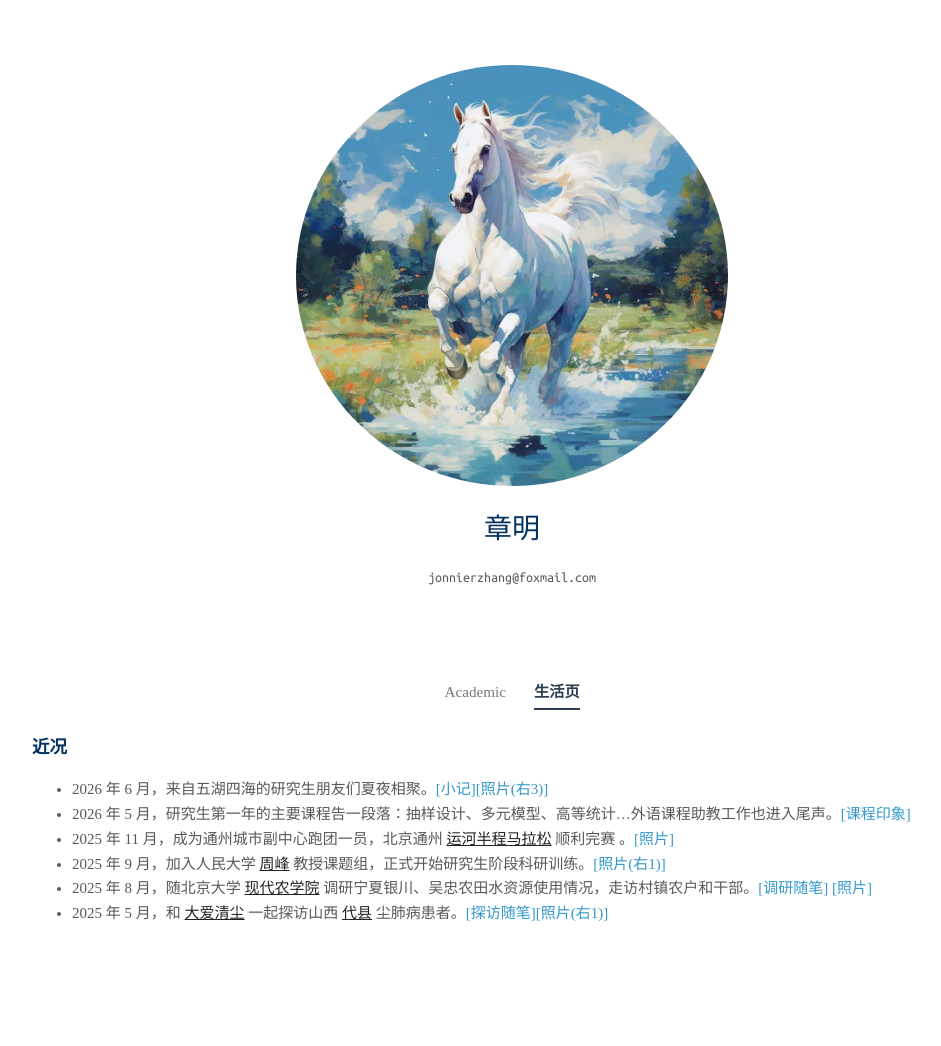
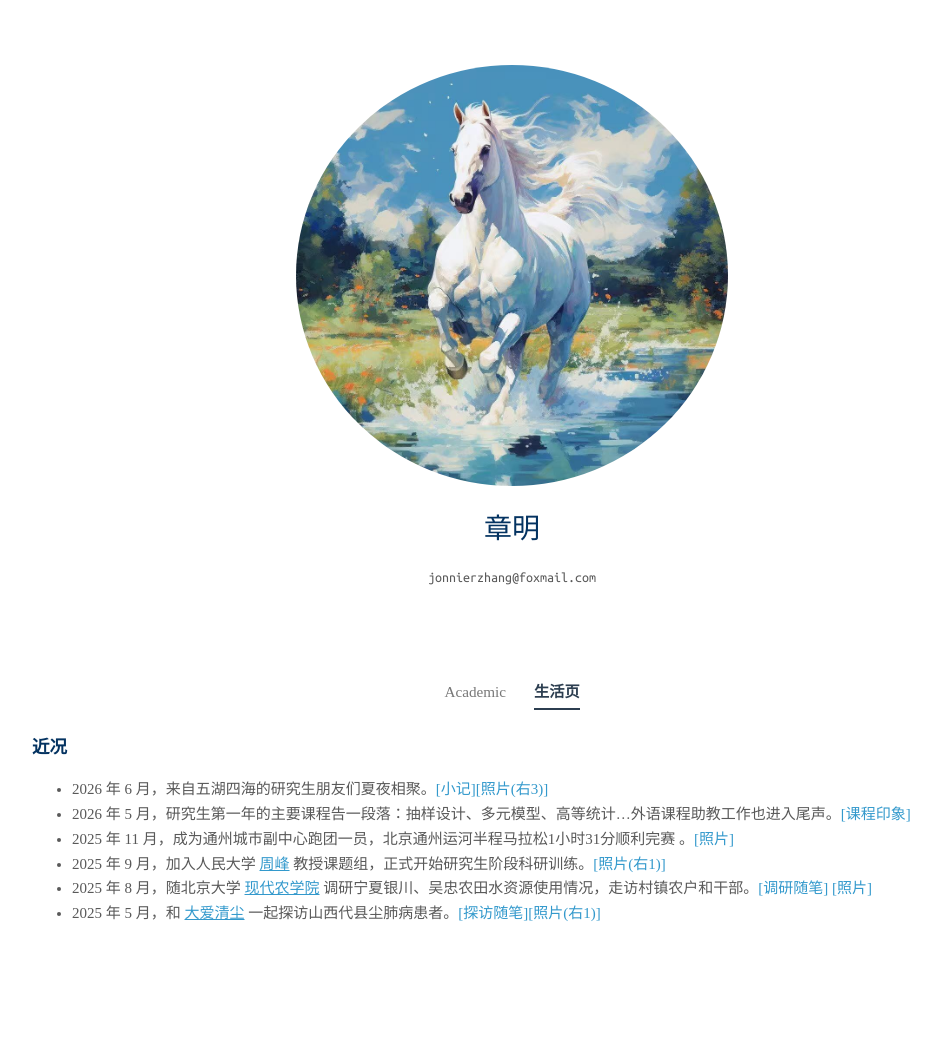
Before and after one commit to zhangming4153/zhangming4153.github.io, a Jekyll site: the page built from life.md, in a window 1280 px wide. Shown: the whole page, without its empty margins (128-1069 px from the left). Built offline with Jekyll 4.4.1, drawn with Linux system fonts in a browser that asks for light colours; a style sheet for code colours, icons or effects is not loaded.

Commit message:
Revise life events with updated details
Updated entries with completion times and additional details.

```diff
--- a/life.md
+++ b/life.md
@@ -18,7 +18,7 @@ title: 章明
 
 - 2026 年 6 月，来自五湖四海的研究生朋友们夏夜相聚。[[小记]](/assets/friends_party.pdf)[[照片(右3)]](/assets/friends_party.jpg)
 - 2026 年 5 月，研究生第一年的主要课程告一段落：抽样设计、多元模型、高等统计...外语课程助教工作也进入尾声。[[课程印象]](/assets/course_summary.pdf)
-- 2025 年 11 月，成为通州城市副中心跑团一员，北京通州 <a href="https://baike.baidu.com/item/2025北京通州运河半程马拉松/66790330"><strong><u>运河半程马拉松</u></strong></a> 顺利完赛 。[[照片]](/assets/tongz_semimara_profile.jpg)
-- 2025 年 9 月，加入人民大学 <a href="https://zhoufeng6288.github.io"><strong><u>周峰</u></strong></a> 教授课题组，正式开始研究生阶段科研训练。[[照片(右1)]](/assets/people_0912.jpg)
-- 2025 年 8 月，随北京大学 <a href="https://www.saas.pku.edu.cn"><strong><u>现代农学院</u></strong></a> 调研宁夏银川、吴忠农田水资源使用情况，走访村镇农户和干部。[[调研随笔]](/assets/Ningxia.pdf) [[照片]](/assets/ningxia_me_0820.jpg)
-- 2025 年 5 月，和 <a href="https://daqc.org.cn"><strong><u>大爱清尘</u></strong></a> 一起探访山西 <a href = "https://baike.baidu.com/item/代县/1178294"><strong><u>代县</u></strong></a> 尘肺病患者。[[探访随笔]](/assets/Shanxi.pdf)[[照片(右1)]](/assets/daai_202505.jpg)
+- 2025 年 11 月，成为通州城市副中心跑团一员，北京通州运河半程马拉松1小时31分顺利完赛 。[[照片]](/assets/tongz_semimara_profile.jpg)
+- 2025 年 9 月，加入人民大学 <a href="https://zhoufeng6288.github.io"><u>周峰</u></a> 教授课题组，正式开始研究生阶段科研训练。[[照片(右1)]](/assets/people_0912.jpg)
+- 2025 年 8 月，随北京大学 <a href="https://www.saas.pku.edu.cn"><u>现代农学院</u></a> 调研宁夏银川、吴忠农田水资源使用情况，走访村镇农户和干部。[[调研随笔]](/assets/Ningxia.pdf) [[照片]](/assets/ningxia_me_0820.jpg)
+- 2025 年 5 月，和 <a href="https://daqc.org.cn"><u>大爱清尘</u></a> 一起探访山西代县尘肺病患者。[[探访随笔]](/assets/Shanxi.pdf)[[照片(右1)]](/assets/daai_202505.jpg)
```
